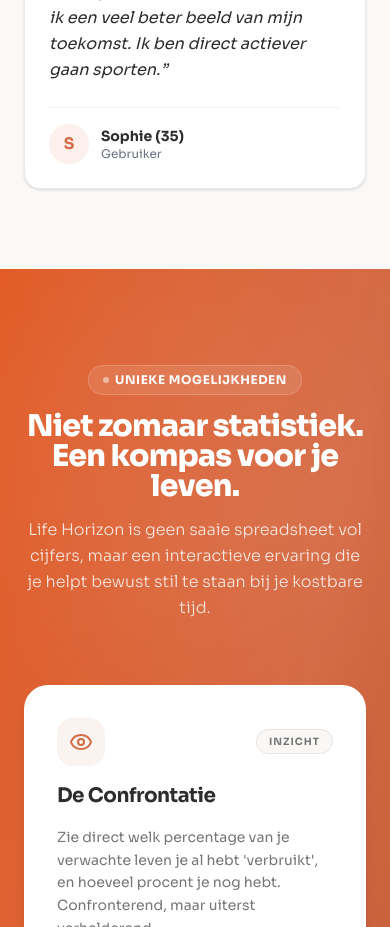
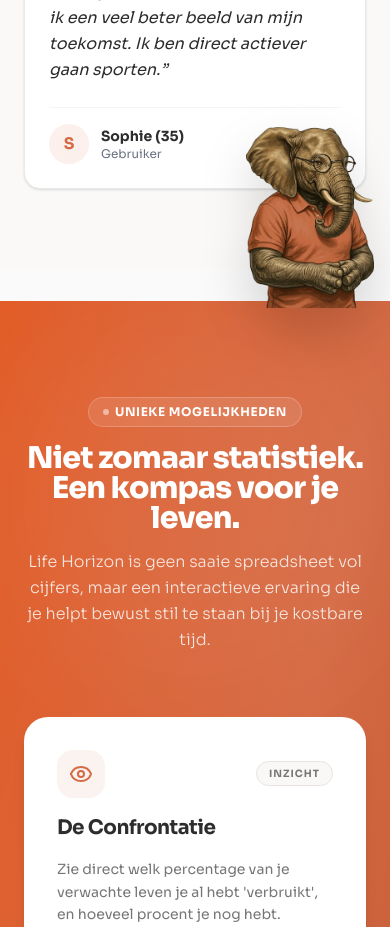
Before and after one commit to bjtromp-GH/Life-Horizon-Website, a React (Vite) app: page / in a window 390 px wide. Shown: the part 3460-4387 px from the top of the page. Built offline with nearby package versions, Linux system fonts and the light colour scheme.

Commit message:
Move elephant to top of Features on mobile

```diff
--- a/src/App.tsx
+++ b/src/App.tsx
@@ -99,7 +99,17 @@
         <Reviews />
 
         {/* 3. Features Bento Grid */}
-        <div id="features-section">
+        <div id="features-section" className="relative mt-8 sm:mt-0">
+          {/* Mobile Coach Elephant sitting on top of the orange section */}
+          <motion.div
+            className="absolute top-0 right-4 w-32 z-20 pointer-events-none sm:hidden translate-y-[-96%]"
+            initial={{ y: 50, opacity: 0 }}
+            whileInView={{ y: 0, opacity: 1 }}
+            viewport={{ once: true, margin: "-100px" }}
+            transition={{ type: "spring", stiffness: 60, delay: 0.2 }}
+          >
+            <img src="/IMG/olifant-polo.webp" alt="AI Coach" className="w-full h-auto drop-shadow-2xl" />
+          </motion.div>
           <Features />
         </div>
 
--- a/src/components/StatsCalculator.tsx
+++ b/src/components/StatsCalculator.tsx
@@ -589,7 +589,7 @@
               <div className="relative mt-12 sm:mt-16">
                 {/* The Coach Image */}
                 <motion.div
-                  className="absolute bottom-0 right-2 sm:right-6 md:right-12 w-28 sm:w-36 md:w-40 lg:w-44 z-20 pointer-events-none origin-bottom"
+                  className="hidden sm:block absolute bottom-0 right-2 sm:right-6 md:right-12 w-28 sm:w-36 md:w-40 lg:w-44 z-20 pointer-events-none origin-bottom"
                   initial={{ y: 50, opacity: 0 }}
                   whileInView={{ y: 0, opacity: 1 }}
                   viewport={{ once: true }}
```
